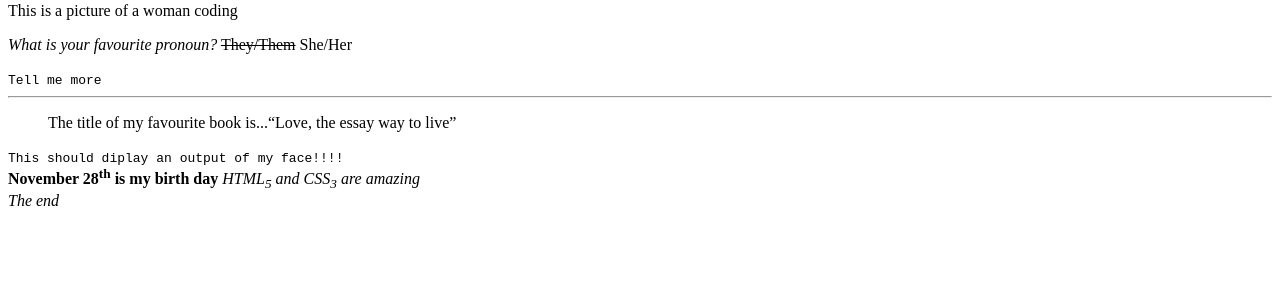
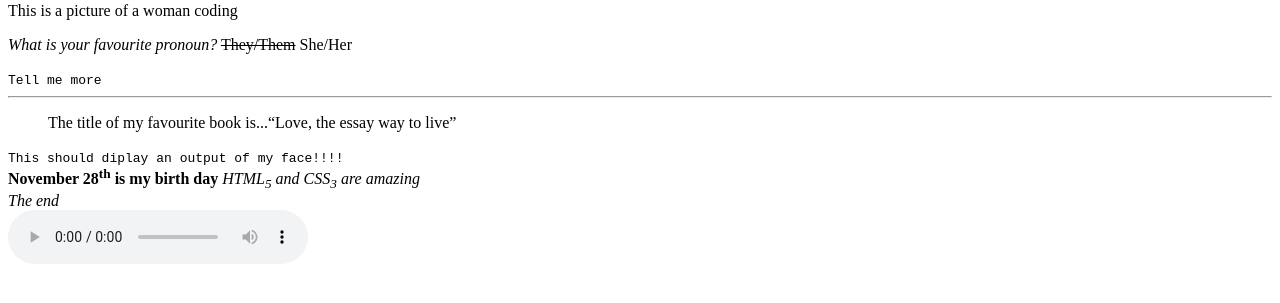
Before and after one commit to Dabi-ayu/She-Code-Africa, a plain HTML site: page src/about.html in a window 1280 px wide. Shown: the part 341-644 px from the top of the page. Drawn offline with Linux system fonts and the light colour scheme.

Commit message:
added my audio tag

```diff
--- a/src/about.html
+++ b/src/about.html
@@ -43,14 +43,18 @@
       </p>
       <kbd>Tell me more</kbd>
       <hr />
-
       <blockquote>
         The title of my favourite book is...<q>Love, the essay way to live</q>
       </blockquote>
       <samp>This should diplay an output of my face!!!!</samp><br />
       <b>November 28<sup>th</sup> is my birth day</b>
       <em>HTML<sub>5</sub> and CSS<sub>3</sub> are amazing</em><br />
-      <var>The end</var>
+      <var>The end</var><br />
+
+      <audio
+        src="https://storyart.io/music/better-every-day/2399"
+        controls
+      ></audio>
     </section>
   </body>
 </html>
```
